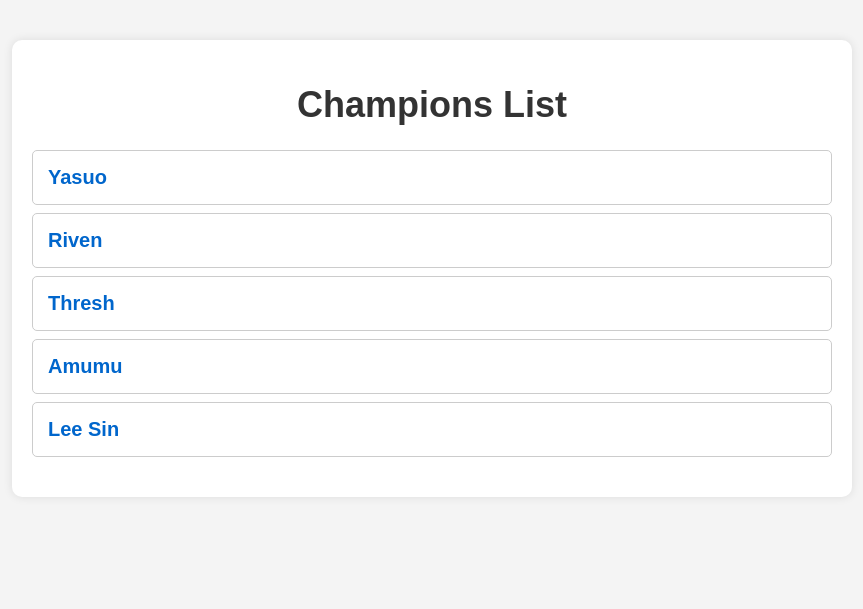
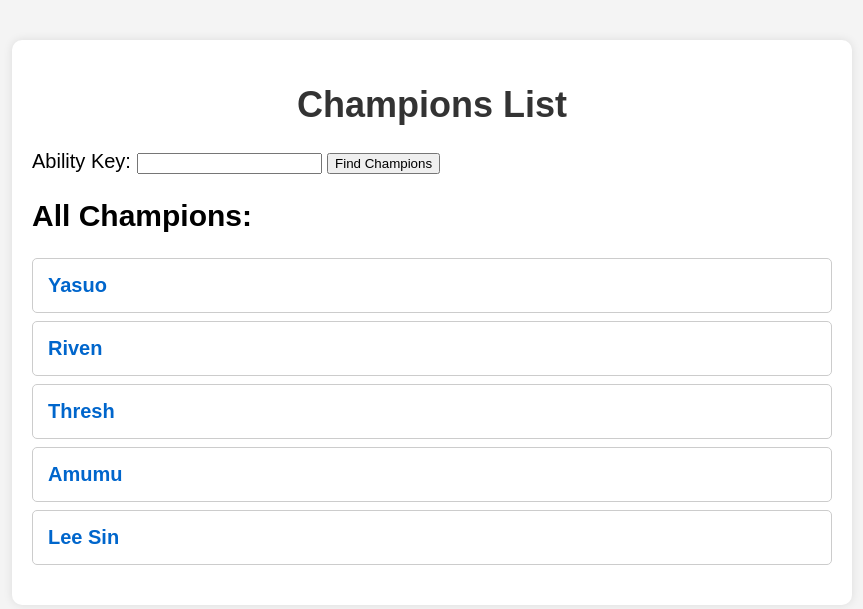
Before and after one commit to Tengs-Penkwe/304DB, a PHP site: page /champions.php in a window 1280 px wide. Shown: the top 609 px of the page, without its empty margins (208-1071 px from the left). Run offline with PHP 8.4, Linux system fonts and the light colour scheme; data comes from the database, SQL or seed files in the repository.

Commit message:
implement Division

```diff
--- a/public/champions.php
+++ b/public/champions.php
@@ -7,6 +7,13 @@ $query = $db->prepare('SELECT * FROM ChampionBCNF');
 $query->execute();
 
 $champions = $query->fetchAll(PDO::FETCH_ASSOC);
+
+if ($_SERVER['REQUEST_METHOD'] === 'POST') {
+    $key = $_POST['key'];
+    $query = $db->prepare("SELECT champion_name FROM AbilityOwned WHERE key = :key GROUP BY champion_name");
+    $query->execute(['key' => $key]);
+    $champions_with_ability = $query->fetchAll(PDO::FETCH_ASSOC);
+}
 ?>
 
 <!DOCTYPE html>
@@ -66,6 +73,20 @@ $champions = $query->fetchAll(PDO::FETCH_ASSOC);
 <body>
     <div class="container">
         <h1>Champions List</h1>
+        <form action="" method="post">
+            <label for="key">Ability Key:</label>
+            <input type="text" id="key" name="key" required>
+            <button type="submit">Find Champions</button>
+        </form>
+        <?php if (isset($champions_with_ability)): ?>
+            <h2>Champions with ability key <?= htmlspecialchars($key) ?>:</h2>
+            <ul>
+                <?php foreach ($champions_with_ability as $champion_with_ability): ?>
+                    <li><?= htmlspecialchars($champion_with_ability['champion_name']) ?></li>
+                <?php endforeach; ?>
+            </ul>
+        <?php endif; ?>
+        <h2>All Champions:</h2>
         <ul>
             <?php foreach ($champions as $champion): ?>
                 <li>
```
